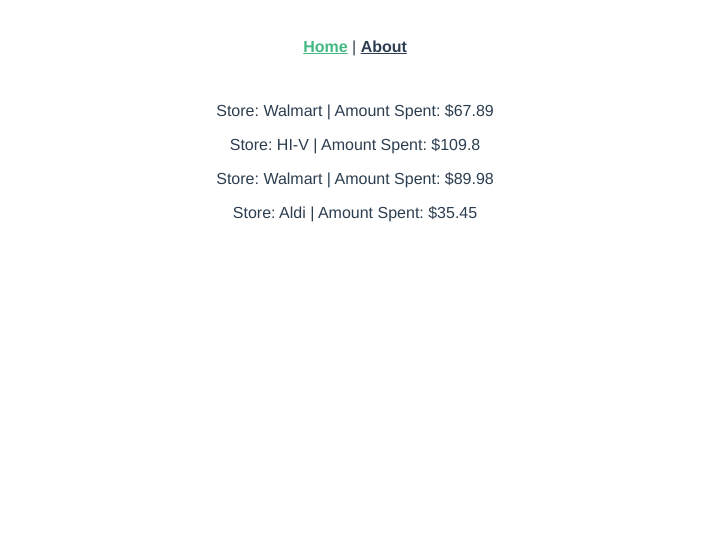
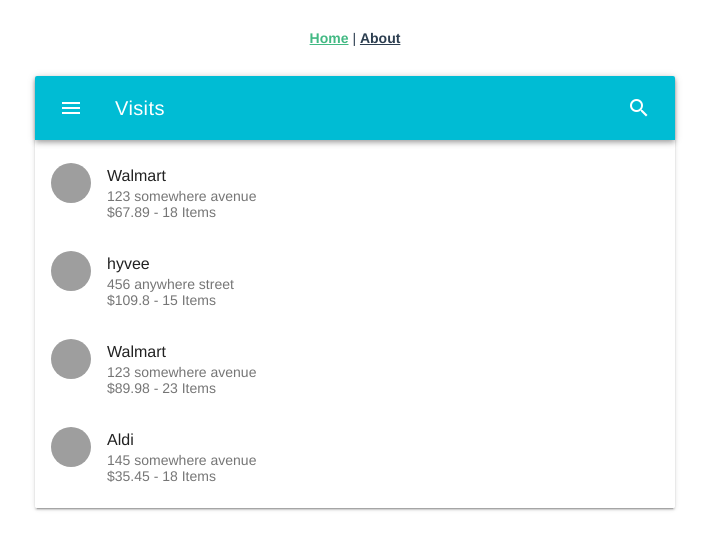
Before and after one commit to tschartman/vue-class-based, a Vue app: page / in a window 1280 px wide. Shown: the top 550 px of the page, without its empty margins (285-994 px from the left). Built offline with nearby package versions, Linux system fonts and the light colour scheme; grey boxes are pictures that could not be loaded.

Commit message:
vuetify the list of store visits

```diff
--- a/package.json
+++ b/package.json
@@ -17,6 +17,7 @@
     "vue-class-component": "^7.0.2",
     "vue-property-decorator": "^8.1.0",
     "vue-router": "^3.0.3",
+    "vuetify": "^1.5.16",
     "vuex": "^3.0.1"
   },
   "devDependencies": {
--- a/public/data.json
+++ b/public/data.json
@@ -9,7 +9,7 @@
         },
         {
             "date" : "2018-12-23" ,
-            "store" : "HI-V",
+            "store" : "hyvee",
             "num" : 15,
             "total" : 109.80,
             "location": "456 anywhere street",
--- a/public/index.html
+++ b/public/index.html
@@ -5,6 +5,7 @@
     <meta http-equiv="X-UA-Compatible" content="IE=edge">
     <meta name="viewport" content="width=device-width,initial-scale=1.0">
     <link rel="icon" href="<%= BASE_URL %>favicon.ico">
+    <link href='https://fonts.googleapis.com/css?family=Roboto:100,300,400,500,700,900|Material+Icons' rel="stylesheet">
     <title>grocery-front</title>
   </head>
   <body>
--- a/src/components/GroceryVisits.vue
+++ b/src/components/GroceryVisits.vue
@@ -1,9 +1,41 @@
 <template>
-  <div class="hello">
-    <ul v-for="visit in visits" :key="visit.id">
-      <li>Store: {{ visit.store }} | Amount Spent: {{ visit.total | toCurrency }}</li>
-    </ul>
-  </div>
+  <v-layout row>
+    <v-flex xs12 sm6 offset-sm3>
+      <v-card>
+        <v-toolbar color="cyan" dark>
+          <v-toolbar-side-icon></v-toolbar-side-icon>
+
+          <v-toolbar-title>Visits</v-toolbar-title>
+
+          <v-spacer></v-spacer>
+
+          <v-btn icon>
+            <v-icon>search</v-icon>
+          </v-btn>
+        </v-toolbar>
+
+        <v-list three-line>
+          <template v-for="visit in visits">
+            <v-list-tile
+              :key="visit.id"
+              avatar
+              @click="showVisitDetail(visit.id)"
+            >
+              <v-list-tile-avatar>
+                <img :src="'https://logo.clearbit.com/' + visit.store + '.com'">
+              </v-list-tile-avatar>
+
+              <v-list-tile-content>
+                <v-list-tile-title>{{ visit.store }}</v-list-tile-title>
+                <v-list-tile-sub-title class="text--primary">{{ visit.location }}</v-list-tile-sub-title>
+                <v-list-tile-sub-title>{{ visit.total | toCurrency }} - {{ visit.num }} Items </v-list-tile-sub-title>
+              </v-list-tile-content>
+            </v-list-tile>
+          </template>
+        </v-list>
+      </v-card>
+    </v-flex>
+  </v-layout>
 </template>
 
 <script lang="ts">
@@ -18,10 +50,14 @@
 mounted () {
   axios.get('data.json')
   .then((result) => {
-    console.log(result)
     this.visits = result.data
   })
 }
+
+showVisitDetail(id: number) {
+  console.log(id)
+}
+
 
 }
 </script>
--- a/src/main.ts
+++ b/src/main.ts
@@ -1,12 +1,15 @@
 import Vue from 'vue';
+import Vuetify from 'vuetify'
 import App from './App.vue';
 import router from './router';
 import store from './store';
 import axios from 'axios'
+import 'vuetify/dist/vuetify.min.css' // Ensure you are using css-loader
 import './registerServiceWorker';
 
 Vue.config.productionTip = false;
 Vue.prototype.$http = axios
+Vue.use(Vuetify)
 
 // currency filter
 Vue.filter('toCurrency', function (value: number) {
--- /dev/null
+++ b/src/plugins/vuetify.ts
@@ -0,0 +1,7 @@
+import Vue from 'vue'
+import Vuetify from 'vuetify/lib'
+import 'vuetify/src/stylus/app.styl'
+
+Vue.use(Vuetify, {
+  iconfont: 'md',
+})
```
Also changed, not shown: 1 other file (tests, documents, lock files or other folders).
